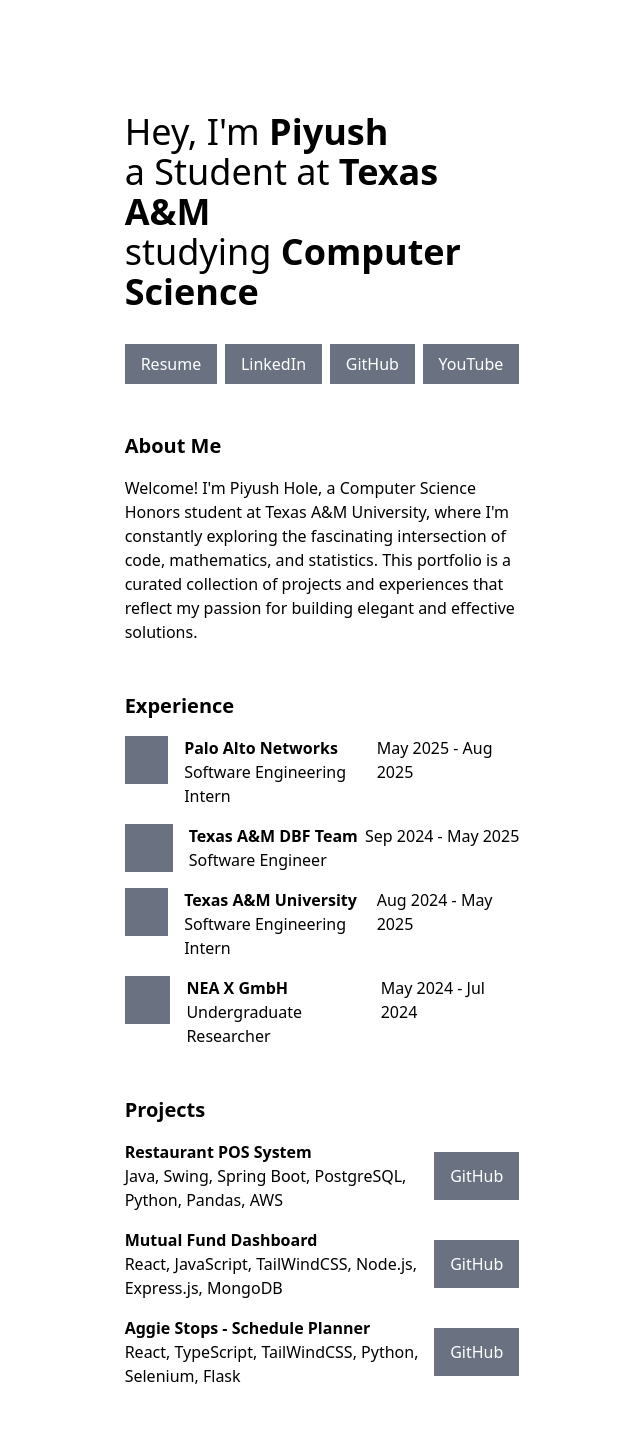
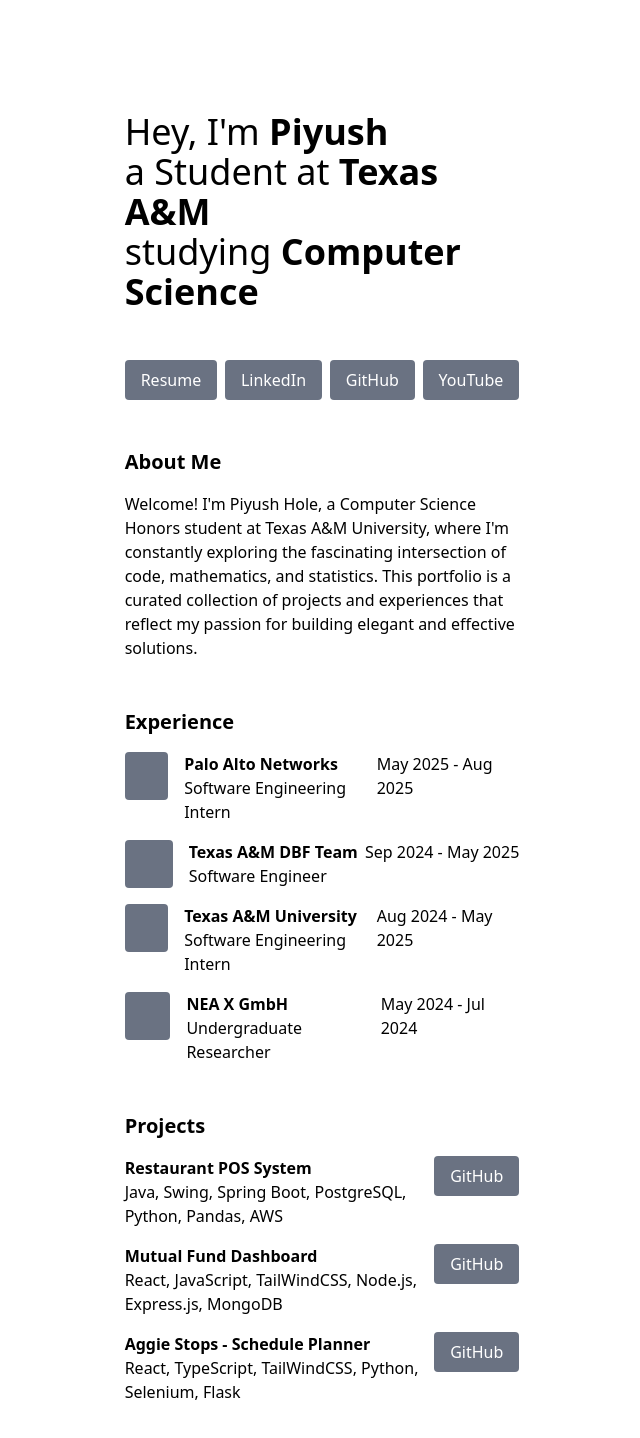
Before and after one commit to piyushh-11/Personal-Website, a React (Vite) app: page / in a window 1280 px wide. Shown: the top 1438 px of the page, without its empty margins (318-958 px from the left). Built offline with nearby package versions, Linux system fonts and the light colour scheme.

Commit message:
rounded edges

```diff
--- a/src/pages/Home.tsx
+++ b/src/pages/Home.tsx
@@ -2,7 +2,7 @@
   return (
     <div className="flex flex-col gap-12 sm:w-full md:w-1/2 lg:w-1/3 p-4">
       {/* Header */}
-      <div className="mt-24 flex flex-col gap-8">
+      <div className="mt-24 flex flex-col gap-12">
         {/* Text */}
         <div>
           <h1 className="text-4xl">
@@ -18,16 +18,16 @@
 
         {/* Buttons */}
         <div className="flex flex-row justify-between">
-          <button className="bg-gray-500 text-white py-2 px-4">
+          <button className="bg-gray-500 text-white py-2 px-4 rounded">
             Resume
           </button>
-          <button className="bg-gray-500 text-white py-2 px-4">
+          <button className="bg-gray-500 text-white py-2 px-4 rounded">
             LinkedIn
           </button>
-          <button className="bg-gray-500 text-white py-2 px-4">
+          <button className="bg-gray-500 text-white py-2 px-4 rounded">
             GitHub
           </button>
-          <button className="bg-gray-500 text-white py-2 px-4">
+          <button className="bg-gray-500 text-white py-2 px-4 rounded">
             YouTube
           </button>
         </div>
@@ -47,7 +47,7 @@
         {/* Palo Alto Networks */}
         <div className="flex flex-row justify-between">
           <div className="flex flex-row gap-4">
-            <div className="bg-gray-500 w-12 h-12"></div>
+            <div className="bg-gray-500 w-12 h-12 rounded"></div>
 
             <div>
               <h3 className="font-bold">Palo Alto Networks</h3>
@@ -63,7 +63,7 @@
         {/* Texas A&M DBF Team */}
         <div className="flex flex-row justify-between">
           <div className="flex flex-row gap-4">
-            <div className="bg-gray-500 w-12 h-12"></div>
+            <div className="bg-gray-500 w-12 h-12 rounded"></div>
 
             <div>
               <h3 className="font-bold">Texas A&M DBF Team</h3>
@@ -79,7 +79,7 @@
         {/* Texas A&M */}
         <div className="flex flex-row justify-between">
           <div className="flex flex-row gap-4">
-            <div className="bg-gray-500 w-12 h-12"></div>
+            <div className="bg-gray-500 w-12 h-12 rounded"></div>
 
             <div>
               <h3 className="font-bold">Texas A&M University</h3>
@@ -95,7 +95,7 @@
         {/* NEA X GmbH */}
         <div className="flex flex-row justify-between">
           <div className="flex flex-row gap-4">
-            <div className="bg-gray-500 w-12 h-12"></div>
+            <div className="bg-gray-500 w-12 h-12 rounded"></div>
 
             <div>
               <h3 className="font-bold">NEA X GmbH</h3>
@@ -114,37 +114,37 @@
         <h3 className="text-xl font-bold">Projects</h3>
 
         {/* Restaurant POS System */}
-        <div className="flex flex-row items-center justify-between">
+        <div className="flex flex-row justify-between">
           <div className="w-80">
             <h3 className="font-bold">Restaurant POS System</h3>
             <h3>Java, Swing, Spring Boot, PostgreSQL, Python, Pandas, AWS</h3>
           </div>
 
-          <button className="bg-gray-500 text-white h-12 py-2 px-4">
+          <button className="bg-gray-500 text-white h-10 py-2 px-4 rounded">
             GitHub
           </button>
         </div>
 
         {/* Restaurant POS System */}
-        <div className="flex flex-row items-center justify-between">
+        <div className="flex flex-row justify-between">
           <div className="w-80">
             <h3 className="font-bold">Mutual Fund Dashboard</h3>
             <h3>React, JavaScript, TailWindCSS, Node.js, Express.js, MongoDB</h3>
           </div>
 
-          <button className="bg-gray-500 text-white h-12 py-2 px-4">
+          <button className="bg-gray-500 text-white h-10 py-2 px-4 rounded">
             GitHub
           </button>
         </div>
 
         {/* Aggie Stops - Schedule Planner */}
-        <div className="flex flex-row items-center justify-between">
+        <div className="flex flex-row justify-between">
           <div className="w-80">
             <h3 className="font-bold">Aggie Stops - Schedule Planner</h3>
             <h3>React, TypeScript, TailWindCSS, Python, Selenium, Flask</h3>
           </div>
 
-          <button className="bg-gray-500 text-white h-12 py-2 px-4">
+          <button className="bg-gray-500 text-white h-10 py-2 px-4 rounded">
             GitHub
           </button>
         </div>
```
